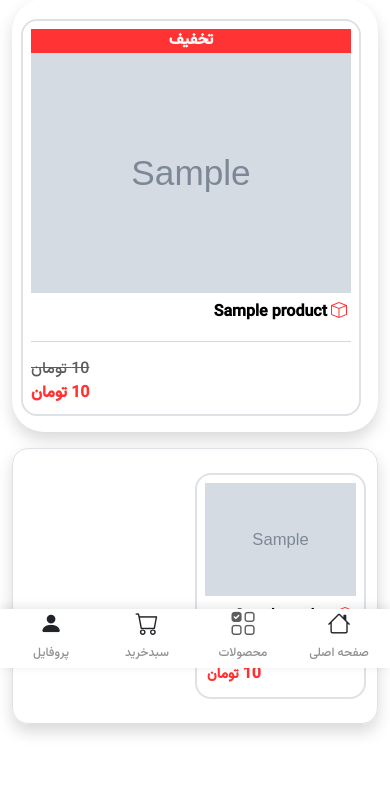
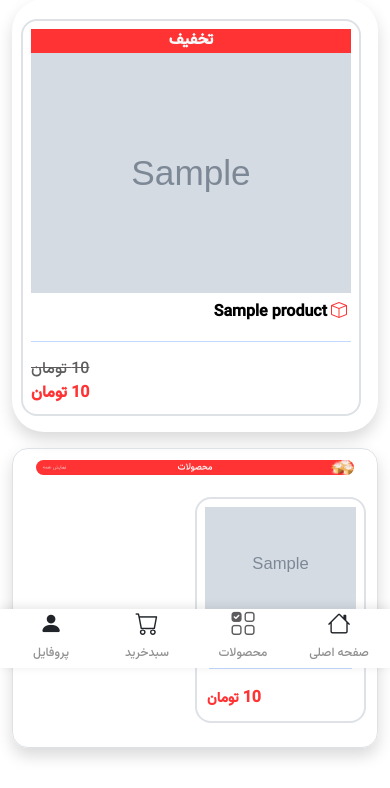
Before and after one commit to kiarashshahedi/OnlineShop-ArvanServer, a Django app: template products/templates/products/home-product-list.html in a window 390 px wide. Shown: the part 176-964 px from the top of the page. Run offline with Django 5.2, Linux system fonts and the light colour scheme; the template is opened without the code that fills it: most values are stand-ins (such as "Sample title", 1, 10 or a date in 2020); grey boxes marked "Sample" are stand-in pictures.

Commit message:
img all product

```diff
--- a/products/templates/products/home-product-list.html
+++ b/products/templates/products/home-product-list.html
@@ -124,7 +124,7 @@
     <!-- HEAD PIC OF ALL PRODUCTS -->
     <div class="row p-2">
         <a href="{% url 'all_products' %}" class="col-12">
-            <img class="img-fluid rounded-5 d-none d-md-block" src="{% static 'products/img/kala.png' %}" alt="">
+            <img class="img-fluid rounded-5 d-md-block" src="{% static 'products/img/kala.png' %}" alt="">
         </a>
 
         <!-- BOX ALL PRODUCTS -->
```
